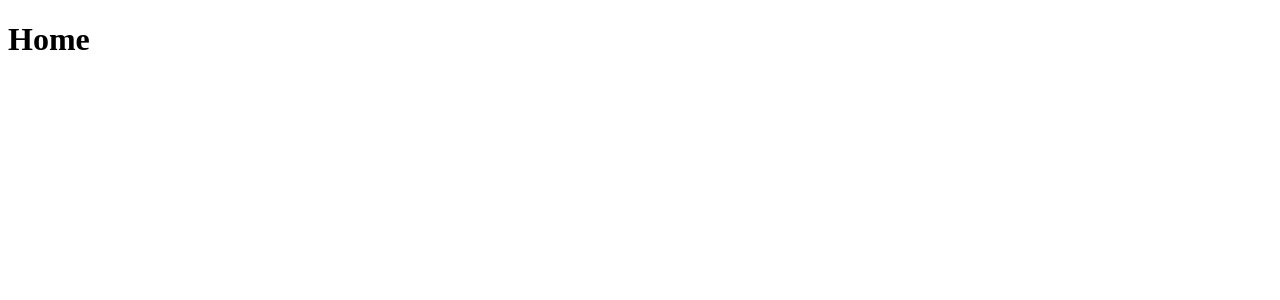
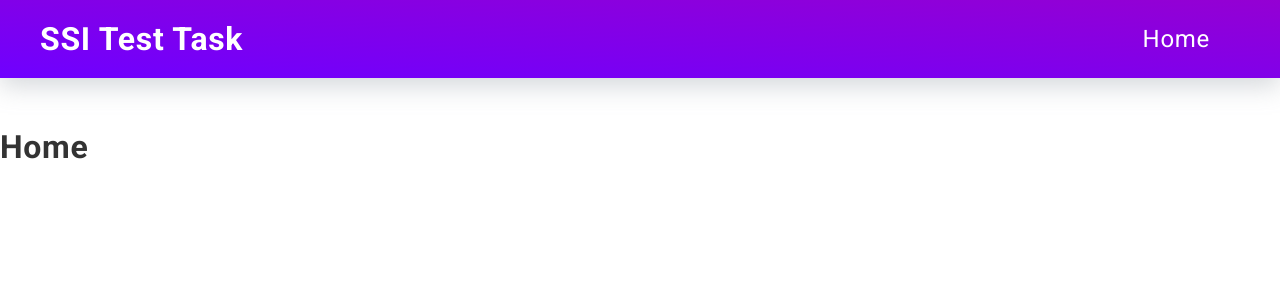
Before and after one commit to nazar-dzhura/ssi-test-task, a React (Create React App) app: page / in a window 1280 px wide. Shown: the top 300 px of the page. Built offline with nearby package versions, Linux system fonts and the light colour scheme.

Commit message:
add: header

```diff
--- /dev/null
+++ b/src/components/header/Header.js
@@ -0,0 +1,18 @@
+import React from 'react'
+import './header.css'
+import {NavLink} from "react-router-dom";
+
+function Header(){
+    return (
+        <header className="header border-b p-3 flex justify-between items-center">
+            <h1 className="header__title">
+                SSI Test Task
+            </h1>
+            <div className="header__navigation">
+                <NavLink to={'/'} className="header__navigation-link" activeClassName="header__navigation-link-active">Home</NavLink>
+            </div>
+        </header>
+    )
+}
+
+export default Header;
--- /dev/null
+++ b/src/components/header/header.css
@@ -0,0 +1,41 @@
+.header {
+    position: relative;
+    display: flex;
+    align-items: center;
+    padding: 20px 40px;
+    margin-bottom: 50px;
+    background-image: linear-gradient(
+            to top right,
+            var(--main-color),
+            var(--second-color)
+    );
+    box-shadow: var(--box-shadow);
+}
+
+.header__title {
+    font-size: 2rem;
+    color: var(--txt-white);
+    font-weight: bold;
+}
+
+.header__navigation {
+    float: right;
+    position: absolute;
+    right: 50px;
+    color: var(--txt-white);
+    font-size: 1.5rem;
+}
+
+.header__navigation-link {
+    margin: 20px;
+}
+
+.header__navigation-link:hover {
+    text-shadow: 0 0 7px #fff, 0 0 10px #fff, 0 0 21px #fff;
+    color: #ffffff;
+}
+
+.header__navigation-link-active {
+    text-shadow: 0 0 7px #fff, 0 0 10px #fff, 0 0 21px #fff;
+    color: #ffffff;
+}
--- a/src/components/layout/Layout.js
+++ b/src/components/layout/Layout.js
@@ -3,13 +3,14 @@ import React, {useEffect} from 'react'
 import './layout.css'
 
 import {Outlet} from 'react-router-dom'
+import Header from "../header/Header";
 
 
 const Layout = () => {
 
         return (
             <div className="layout">
-                {/*<Header/>*/}
+                <Header/>
                 <Outlet/>
                 {/*<Footer/>*/}
             </div>
--- a/src/index.js
+++ b/src/index.js
@@ -1,6 +1,8 @@
 import React from 'react';
 import ReactDOM from 'react-dom';
 import App from './App';
+import './assets/css/grid.css'
+import './assets/css/index.css'
 
 document.title = 'SSI'
 
```
